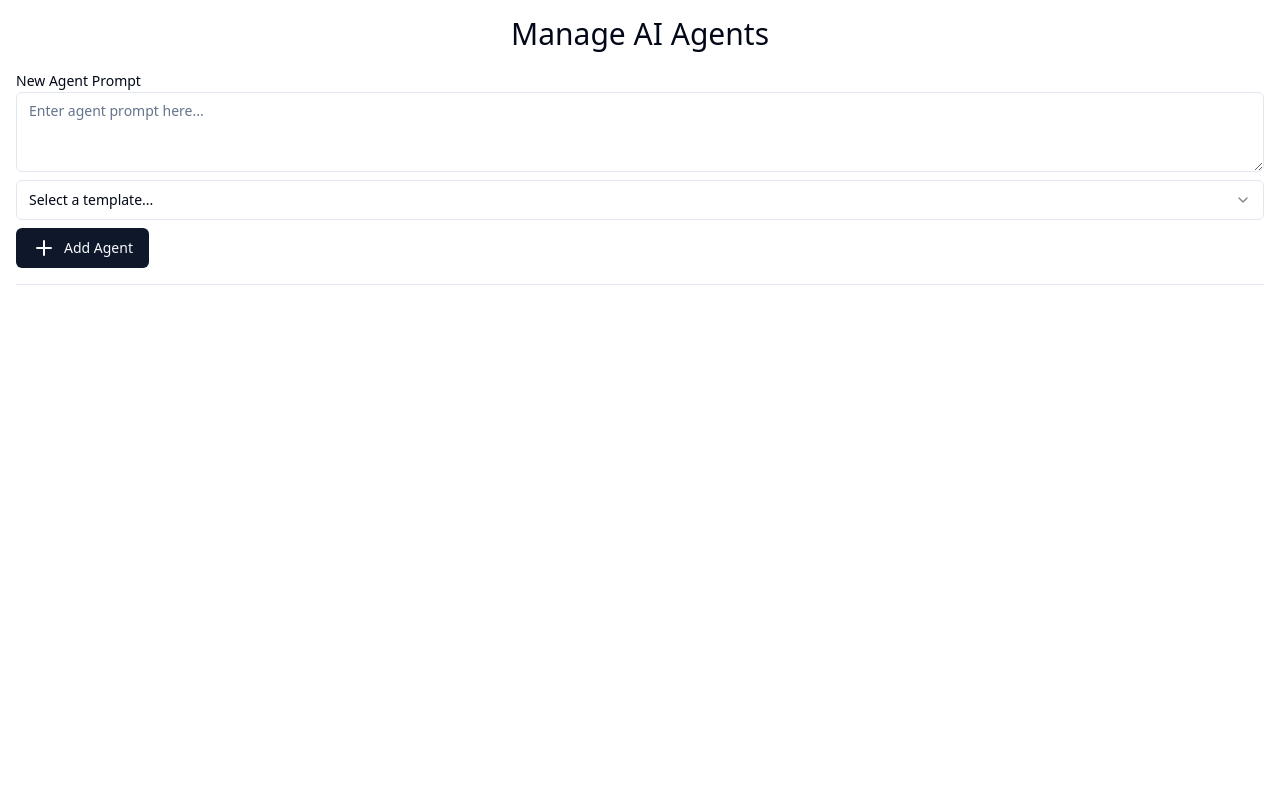
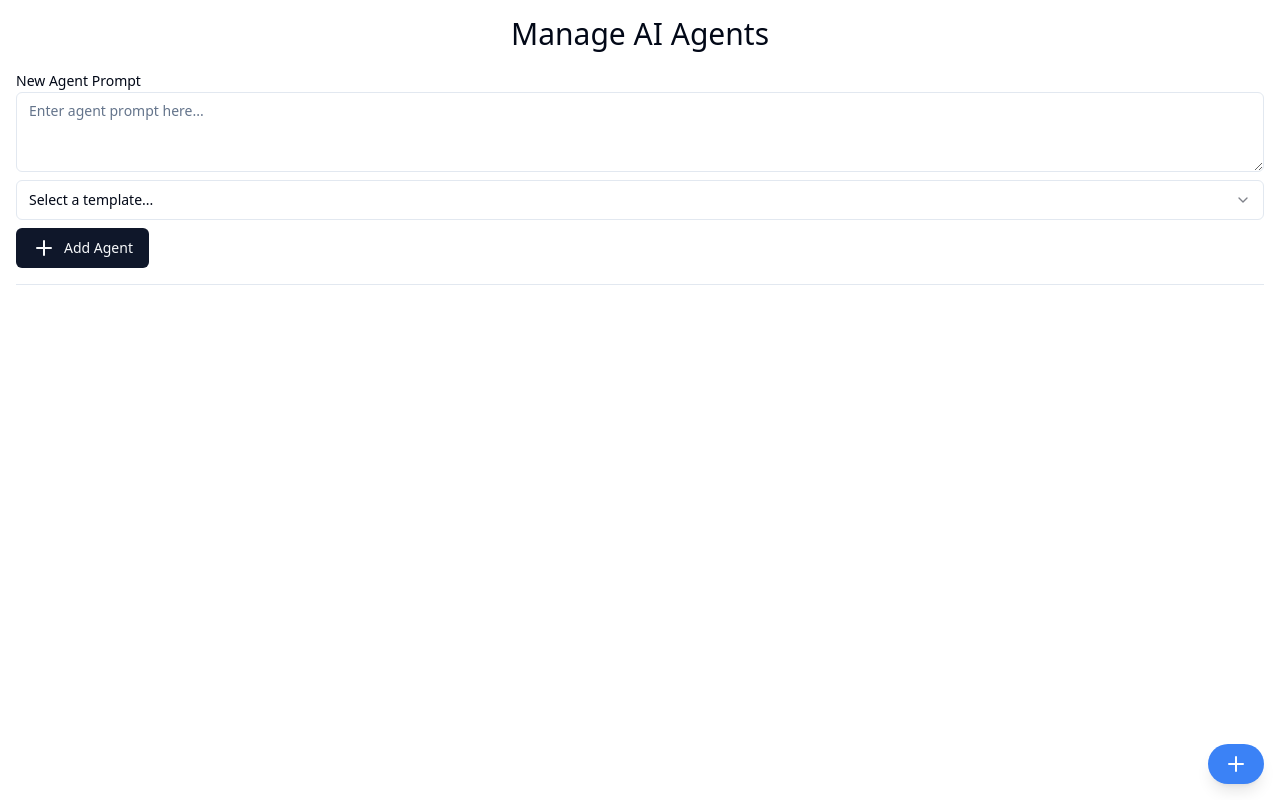
Before and after one commit to GPT-Engineer-App/agentic-ui-toy, a React (Vite) app: page / in a window 1280 px wide. Built offline with nearby package versions, Linux system fonts and the light colour scheme.

Commit message:
Added floating action button (FAB) in the bottom right corner for adding agents and implemented its functionality.

```diff
--- a/src/pages/Index.jsx
+++ b/src/pages/Index.jsx
@@ -47,7 +47,7 @@ const Index = () => {
   };
 
   return (
-    <div className="p-4">
+    <div className="p-4 relative">
       <h1 className="text-3xl text-center mb-4">Manage AI Agents</h1>
       <div className="mb-4">
         <Label htmlFor="agent-prompt">New Agent Prompt</Label>
@@ -119,6 +119,12 @@ const Index = () => {
           </Card>
         ))}
       </div>
+      <Button
+        onClick={addAgent}
+        className="fixed bottom-4 right-4 rounded-full bg-blue-500 text-white p-4 shadow-lg hover:bg-blue-600"
+      >
+        <Plus className="w-6 h-6" />
+      </Button>
     </div>
   );
 };
```
